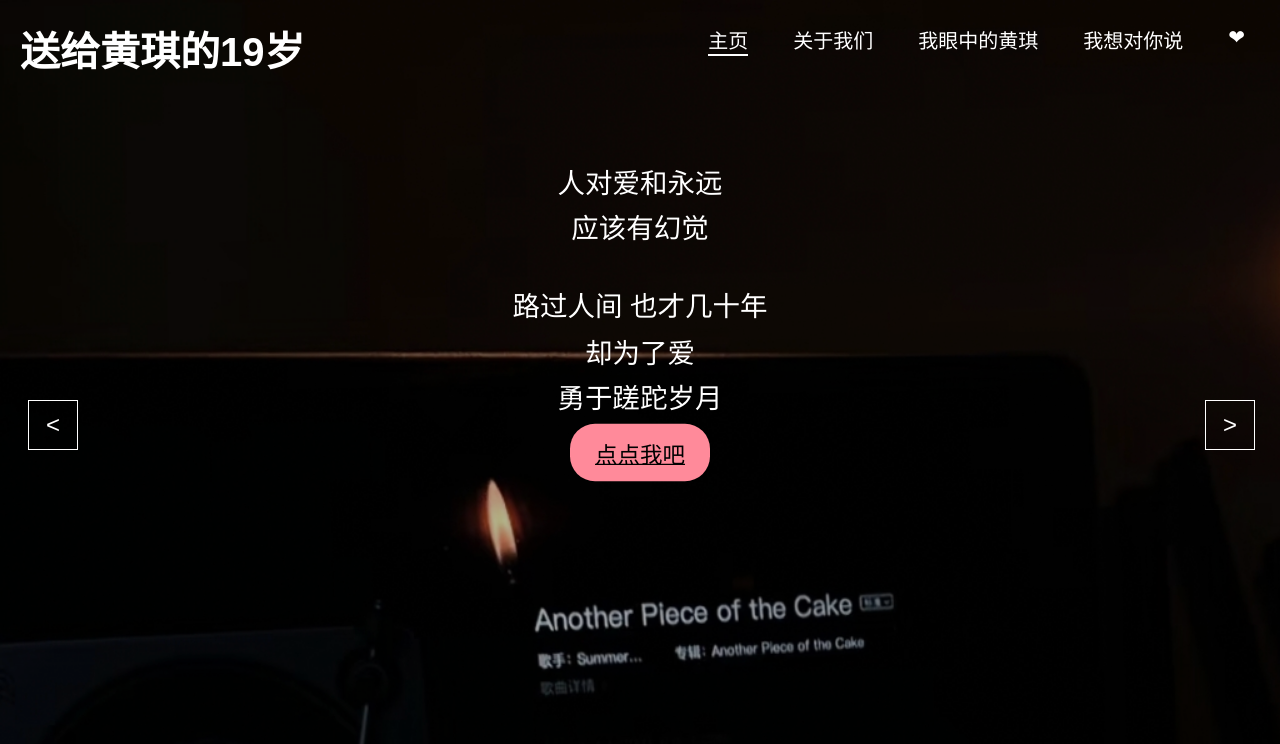
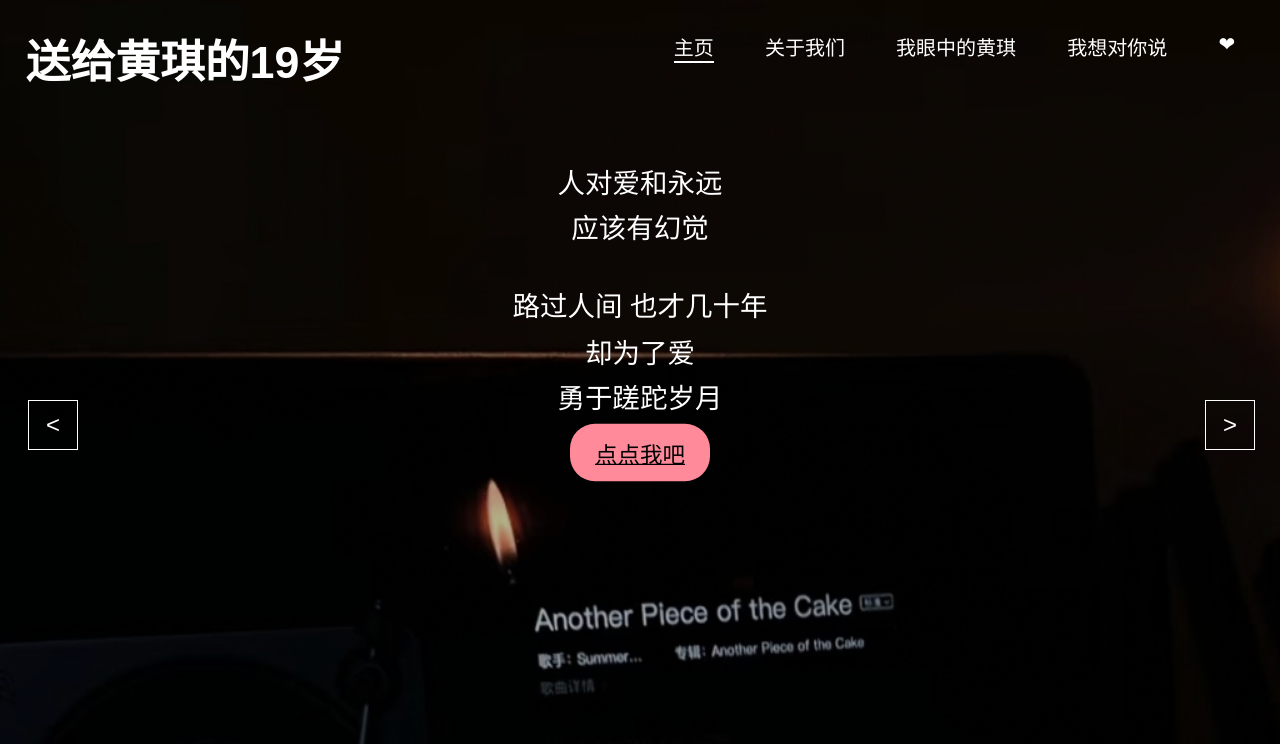
Before and after one commit to 0713Jane2006/Birthday-Web, a plain HTML site: page index.html in a window 1280 px wide. Shown: the top 744 px of the page. Drawn offline with Linux system fonts and the light colour scheme.

Commit message:
初次提交

```diff
--- a/birthday1.css
+++ b/birthday1.css
@@ -13,23 +13,23 @@ body{
 }
 .page-title{
     position:absolute;
-    top:20px;
-    left:20px;
+    top:2vw;
+    left:2vw;
     font-family: '微软雅黑';
-    font-size: 40px;
+    font-size: 3.5vw;
     color:#fff;
     z-index:10;
 }
 .navigator{
     position:absolute;
-    top:25px;
-    right:5px;
-    margin:0 30px;
+    top:2.5vw;
+    right:0.5vw;
+    margin:0 3vw;
     z-index:10;
 }
 .navigator ul{
     display: flex;
-    gap:45px;
+    gap:4vw;
     list-style: none;
 }
 .navigator ul a{
```
